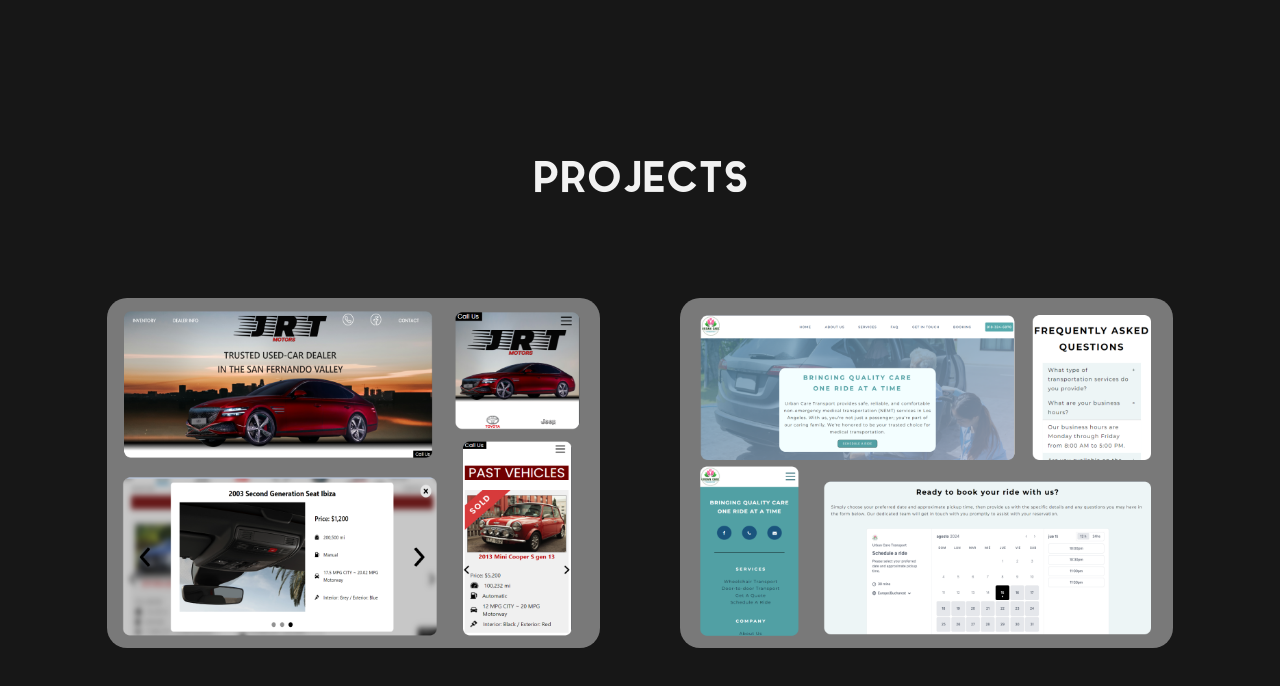
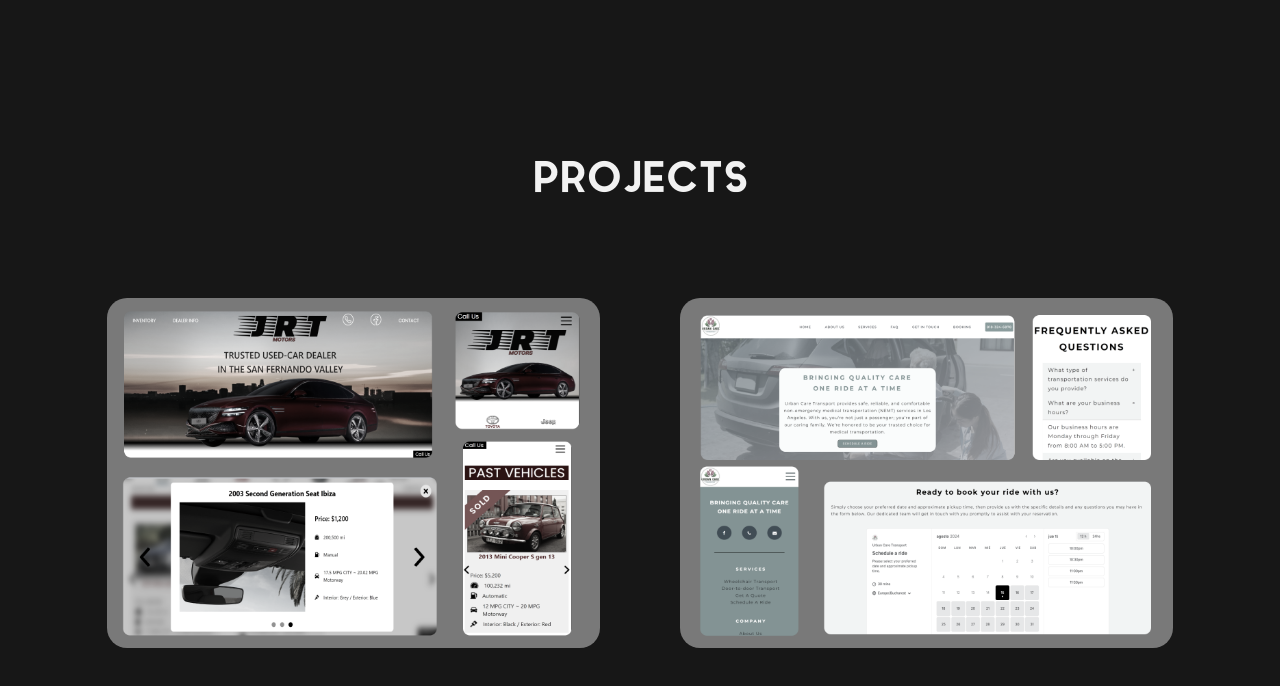
Before and after one commit to irizow/web-agency, a React (Vite) app: page / in a window 1280 px wide. Shown: the part 3179-3865 px from the top of the page. Built offline with nearby package versions, Linux system fonts and the light colour scheme; a web font is replaced by a local one.

Commit message:
fix project section

```diff
--- a/src/components/Projects/projects.module.css
+++ b/src/components/Projects/projects.module.css
@@ -48,6 +48,8 @@ height: 100%;
     border-radius: 20px;
     outline: none;
     outline-offset: -0.5rem;
+    filter:grayscale(80%);
+
 }
 
 .projecttitle {
@@ -111,6 +113,7 @@ height: 100%;
     transform: translateX(30px) translateY(-20px);
     transition: 400ms;
     animation: borderhover 400ms ease-in-out forwards;
+    filter: none;
 }
 
 .projectcard:hover > .projecttitle {
```
